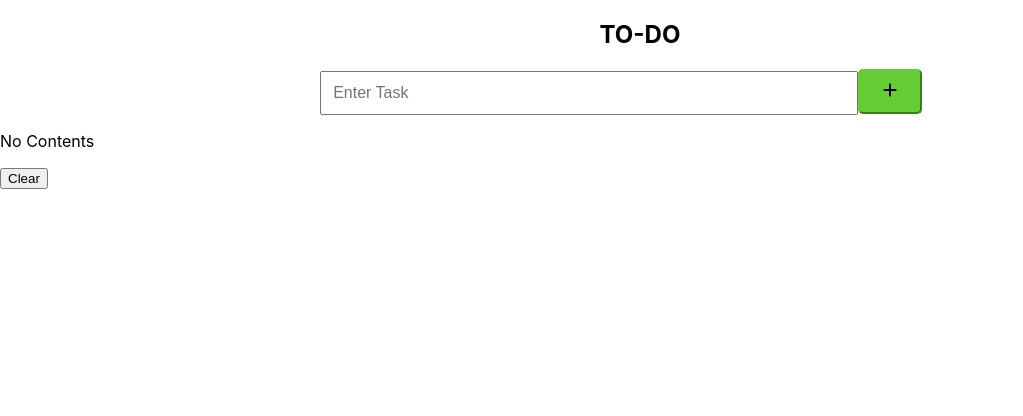
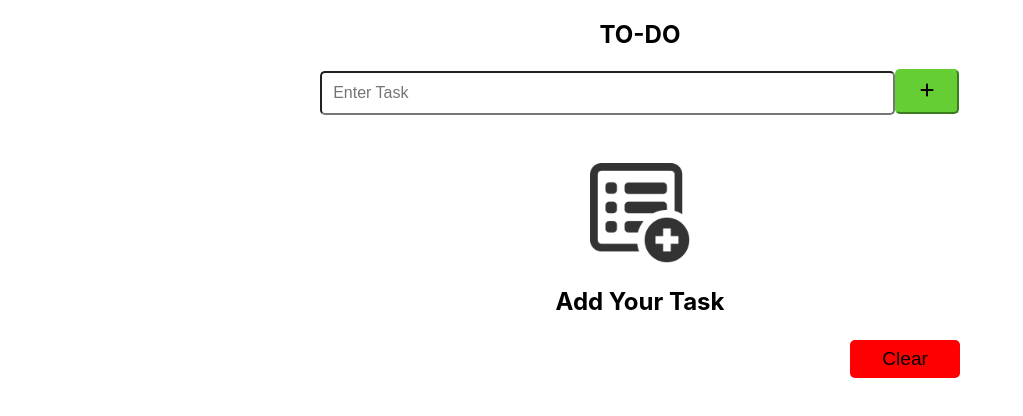
Before and after one commit to Sagarshrestha12/to-do, a React (Create React App) app: page / in a window 1280 px wide. Shown: the top 416 px of the page, without its empty margins (0-1023 px from the left). Built offline with nearby package versions, Linux system fonts and the light colour scheme.

Commit message:
Improvement in visual effect

```diff
--- a/src/App.css
+++ b/src/App.css
@@ -36,3 +36,21 @@
     transform: rotate(360deg);
   }
 }
+
+.clear-button {
+  width: 50%;
+  margin: 0 auto;
+}
+.clear-button > button {
+  padding: 0.5rem 2rem;
+  float: right;
+  background-color: red;
+  border-radius: 5px;
+  border: red;
+  font-size: 1.2rem;
+}
+
+.clear-button > button:hover {
+  color: white;
+  font-size: 1.2rem;
+}
--- a/src/App.js
+++ b/src/App.js
@@ -61,7 +61,7 @@ function App() {
   }
 
   return (
-    <div>
+    <div className="todo">
       <Header name="TO-DO" />
       <InputWork
         set={addList}
@@ -73,7 +73,9 @@ function App() {
         list={totalList}
         returnId={{ delId: getIdToDel, editId: getIdToEdit }}
       />
-      <button onClick={handleClearBtn}>Clear</button>
+      <div className="clear-button">
+        <button onClick={handleClearBtn}>Clear</button>
+      </div>
     </div>
   );
 }
--- a/src/components/Card.js
+++ b/src/components/Card.js
@@ -1,4 +1,5 @@
 function Card(props) {
+
   return <div className={props.className}>{props.children}</div>;
 }
 export default Card;
--- /dev/null
+++ b/src/components/ExpressList.css
@@ -0,0 +1,17 @@
+.list-field {
+  width: 50%;
+  margin: 0 auto;
+  margin-top: 3rem;
+  margin-bottom: 1.5rem;
+}
+.list-field > img {
+  width: 100px;
+  height: 100px;
+  display: block;
+  margin: 0 auto;
+}
+p {
+  text-align: center;
+  font-size: 1.5rem;
+  font-weight: 700;
+}
--- a/src/components/ExpressList.js
+++ b/src/components/ExpressList.js
@@ -1,14 +1,27 @@
 import ToDoList from "./ToDoList";
+import "./ExpressList.css";
+import content from "../content.png";
 
 function ExpressList({ list, returnId }) {
   if (list.length === 0) {
-    return <p>No Contents </p>;
+    return (
+      <div className="list-field">
+        <img src={content} alt="contentImage"></img>
+        <p>Add Your Task</p>
+      </div>
+    );
   }
 
-  if (list.length > 0)
-    return list.map((list) => (
-      <ToDoList key={list.id} list={list} returnId={returnId} />
-    ));
+  if (list.length > 0) {
+    return (
+      <div className="list-field">
+        <p>Your Tasks</p>
+        {list.map((list) => (
+          <ToDoList key={list.id} list={list} returnId={returnId} />
+        ))}
+      </div>
+    );
+  }
 }
 
 export default ExpressList;
--- a/src/components/InputWork.css
+++ b/src/components/InputWork.css
@@ -4,11 +4,12 @@
 }
 
 .input-text {
-  width: 80%;
+  width: 85.7%;
   padding: 0.7rem;
   font-size: 1rem;
   border: 0px 2px;
 }
+
 .input-button {
   width: 10%;
   padding: 0.7rem;
@@ -16,3 +17,11 @@
   border-radius: 5px;
   background-color: rgb(101, 206, 53);
 }
+input {
+  border-radius: 5px;
+}
+input:focus {
+  outline: none;
+  border-color: #719ece;
+  box-shadow: 0 0 10px #719ece;
+}
--- a/src/components/ToDoList.css
+++ b/src/components/ToDoList.css
@@ -1,5 +1,32 @@
 .todo_list {
-  padding: 0.3rem;
+  width: 98%;
+  padding: 0.7rem 0.5rem;
   border: 2px solid black;
-  border-radius: 2px;
+  border-radius: 5px;
+  margin-bottom: 0.3rem;
 }
+.icon {
+  float: right;
+  margin-left: 0.2rem;
+  background-color: inherit;
+  border: none;
+}
+
+.clearfix {
+  content: "";
+  clear: both;
+  display: table;
+}
+
+.todo_list > button > img:hover {
+  transform: scale(1.2, 1.2);
+}
+
+.todo_list:nth-child(odd) {
+  background-color: rgb(241, 92, 162);
+  border: rgb(241, 92, 162);
+}
+.todo_list:nth-child(even) {
+  background-color: rgb(224, 233, 60);
+  border: rgb(224, 233, 60);
+}
--- a/src/components/ToDoList.js
+++ b/src/components/ToDoList.js
@@ -11,13 +11,23 @@ function ToDoList({ list, returnId }) {
     returnId.delId(list.id);
   }
   return (
-    <div className="todo_list">
+    <div className="todo_list clearfix">
       <span>{list.text} </span>
-      <button type="button" value="" onClick={editButtonHandler}>
+      <button
+        className="icon"
+        type="button"
+        value=""
+        onClick={deleteButtonHandler}
+      >
+        <img src={del} alt="edit" style={{ height: "1rem" }} />
+      </button>
+      <button
+        className="icon"
+        type="button"
+        value=""
+        onClick={editButtonHandler}
+      >
         <img src={edit} alt="edit" style={{ height: "1rem" }} />
-      </button>
-      <button type="button" value="" onClick={deleteButtonHandler}>
-        <img src={del} alt="edit" style={{ height: "1rem" }} />
       </button>
     </div>
   );
```
Also changed, not shown: src/components/Card.css (added), src/content.png (added).
